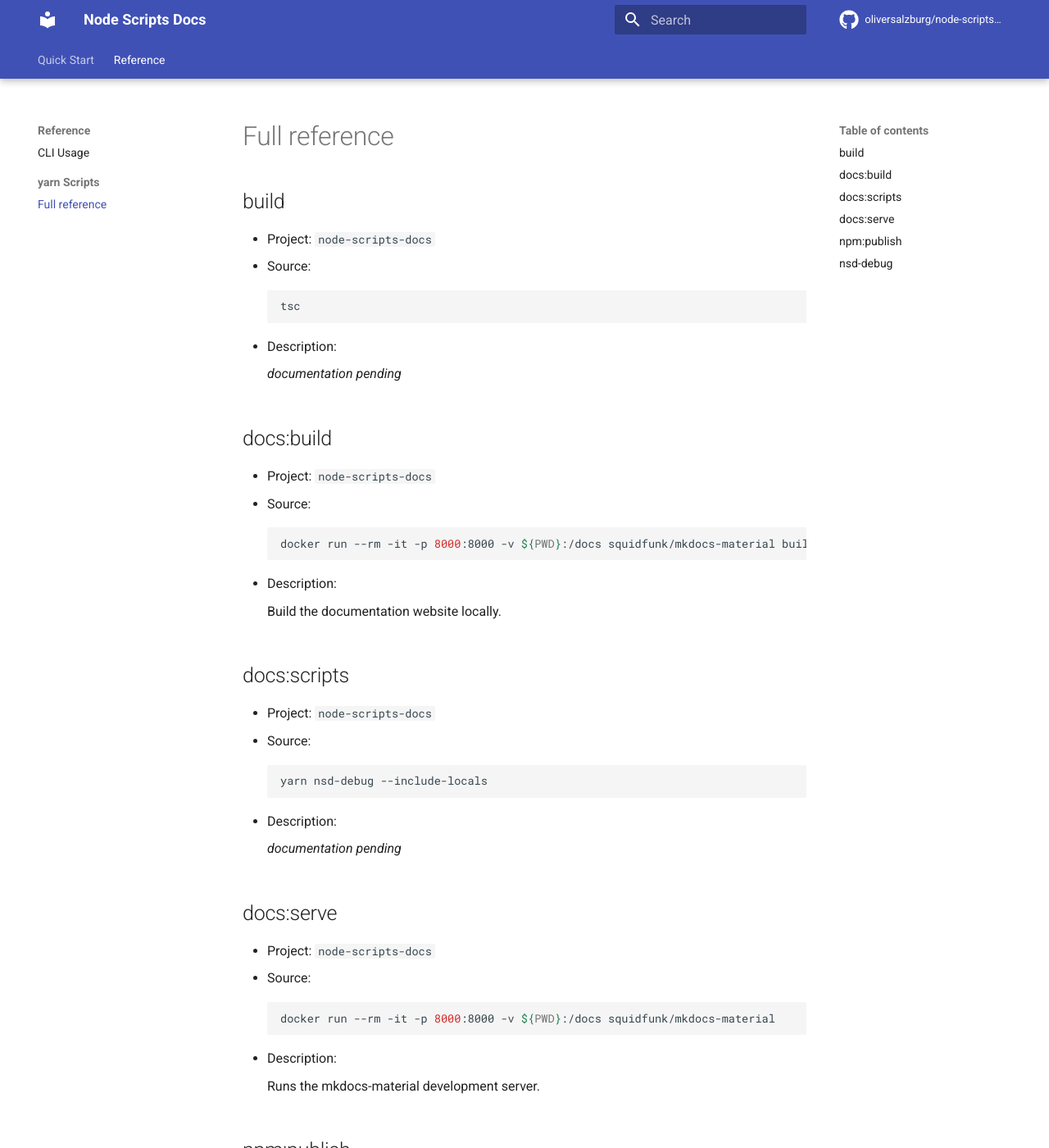
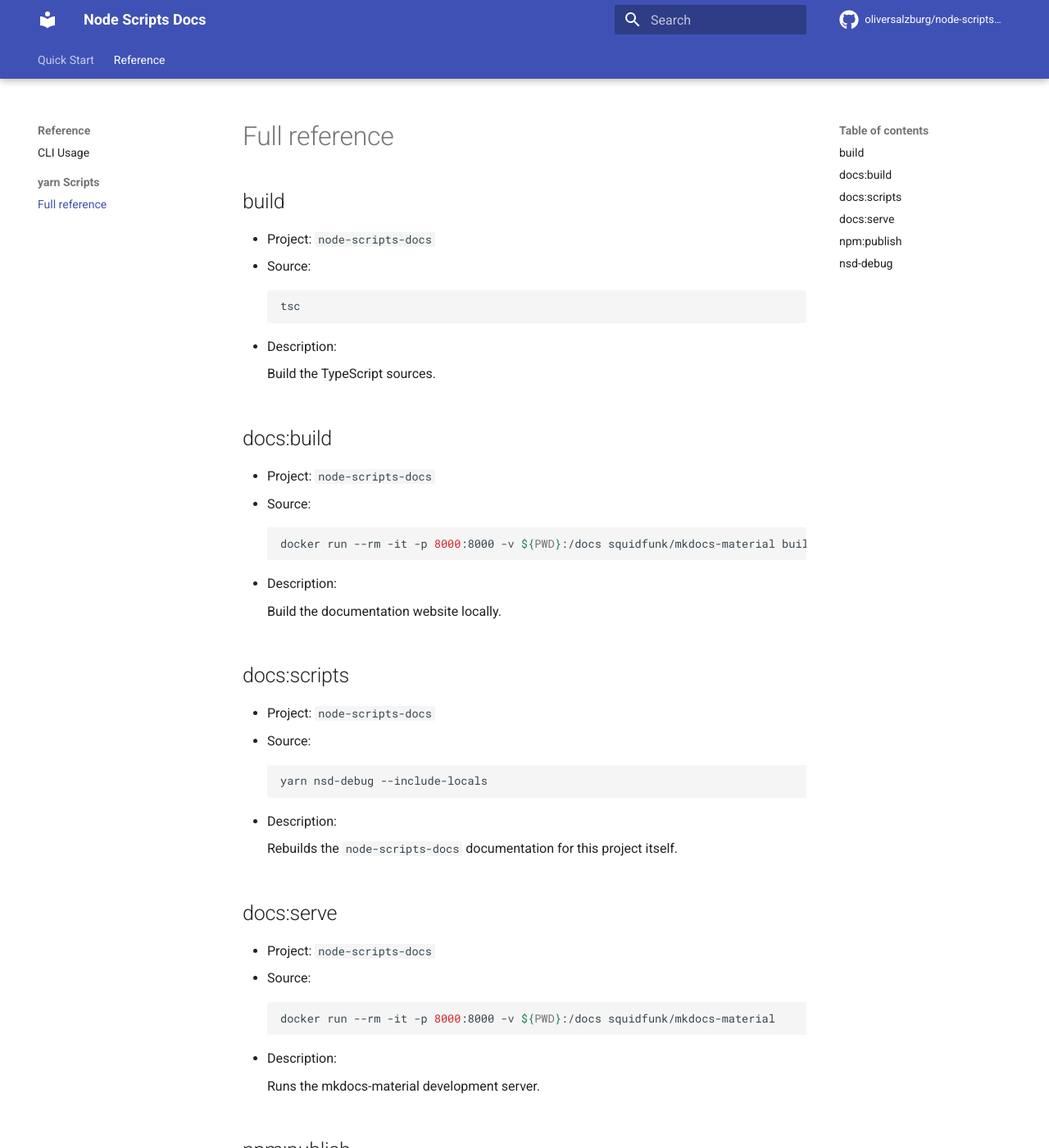
Before and after one commit to oliversalzburg/node-scripts-docs, an MkDocs documentation site: the page built from docs/reference/yarn Scripts/index.md, in a window 1280 px wide and 1400 px high. Shown: the whole window at 82% size. Built offline with MkDocs 1.6.1 and Material for MkDocs 9.7.7, drawn with Linux system fonts in a browser that asks for light colours; comment, search, counter and statistics services are not loaded.

Commit message:
docs: Rebuild docs

```diff
--- a/docs/reference/yarn Scripts/index.md
+++ b/docs/reference/yarn Scripts/index.md
@@ -11,7 +11,7 @@
 
 -   Description:
 
-    _documentation pending_
+    Build the TypeScript sources.
 
 ## docs:build
 
@@ -37,7 +37,7 @@
 
 -   Description:
 
-    _documentation pending_
+    Rebuilds the `node-scripts-docs` documentation for this project itself.
 
 ## docs:serve
 
--- a/package.json-scripts.json
+++ b/package.json-scripts.json
@@ -6,7 +6,8 @@
       "projectName": "node-scripts-docs",
       "scriptName": "build",
       "scriptCode": "tsc",
-      "isGlobal": false
+      "isGlobal": false,
+      "description": "Build the TypeScript sources."
     },
     {
       "manifestPath": "package.json",
@@ -21,7 +22,8 @@
       "projectName": "node-scripts-docs",
       "scriptName": "docs:scripts",
       "scriptCode": "yarn nsd-debug --include-locals",
-      "isGlobal": true
+      "isGlobal": true,
+      "description": "Rebuilds the `node-scripts-docs` documentation for this project itself."
     },
     {
       "manifestPath": "package.json",
```
